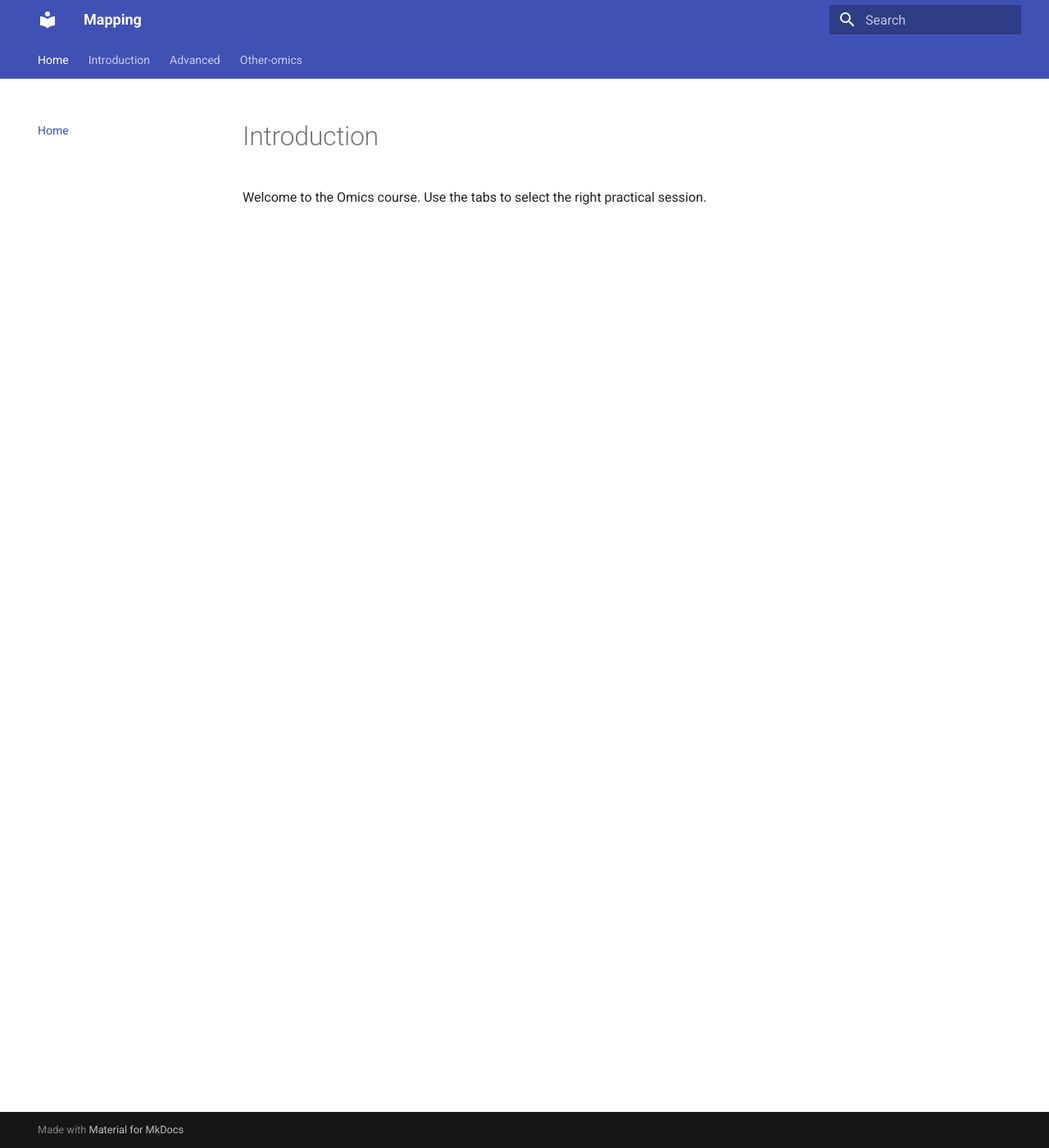
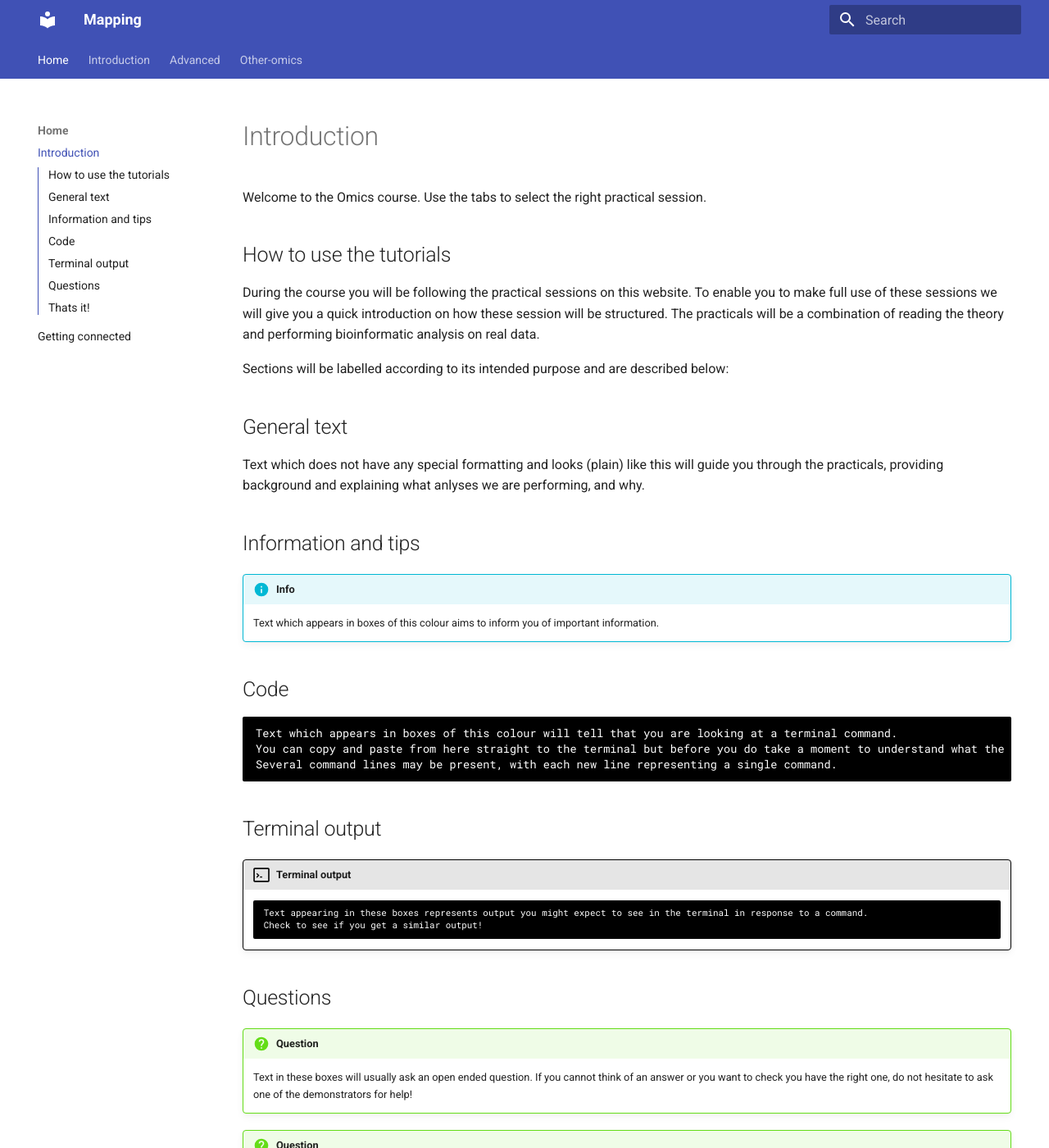
Before and after one commit to lshtm-genomics/omics-course, an MkDocs documentation site: the page built from docs/index.md, in a window 1280 px wide and 1400 px high. Shown: the whole window at 82% size. Built offline with MkDocs 1.6.1 and Material for MkDocs 9.7.7, drawn with Linux system fonts in a browser that asks for light colours; some of the changed text lies outside the part shown.

Commit message:
intro and connecting

````diff
--- a/docs/index.md
+++ b/docs/index.md
@@ -1,3 +1,49 @@
 # Introduction
 
 Welcome to the Omics course. Use the tabs to select the right practical session.
+
+## How to use the tutorials
+
+During the course you will be following the practical sessions on this website. To enable you to make full use of these sessions we will give you a quick introduction on how these session will be structured. The practicals will be a combination of reading the theory and performing bioinformatic analysis on real data.
+
+Sections will be labelled according to its intended purpose and are described below:
+
+## General text
+
+Text which does not have any special formatting and looks (plain) like this will guide you through the practicals, providing background and explaining what anlyses we are performing, and why.
+
+## Information and tips
+
+!!! info
+    Text which appears in boxes of this colour aims to inform you of important information.
+
+## Code
+
+```
+Text which appears in boxes of this colour will tell that you are looking at a terminal command.
+You can copy and paste from here straight to the terminal but before you do take a moment to understand what the command is actually doing.
+Several command lines may be present, with each new line representing a single command.
+```
+
+## Terminal output
+
+!!! terminal "Terminal output"
+    ```
+    Text appearing in these boxes represents output you might expect to see in the terminal in response to a command.
+    Check to see if you get a similar output!
+    ```
+
+## Questions
+
+!!! question
+    Text in these boxes will usually ask an open ended question. If you cannot think of an answer or you want to check you have the right one, do not hesitate to ask one of the demonstrators for help!
+
+!!! question
+    === "Question"
+    Sometimes a question has a specific answer. Click on the answer tab to see if you were right.
+    === "Answer"
+    The answer will be here
+
+## Thats it!
+
+You are now ready to progress to the tutorials. If you have any questions don't hesitate to ask one of the demonstrators for help. Good luck!
--- a/mkdocs.yml
+++ b/mkdocs.yml
@@ -31,7 +31,9 @@ extra_css:
   - stylesheets/extra.css
 
 nav:
-  - Home: index.md
+  - Home:
+    - index.md
+    - connecting.md
   - Introduction:
       - introduction/intro-to-linux.md
       - introduction/mapping.md
````
Also changed, not shown: docs/connecting.md (added, +28 -0 lines), docs/img/tiger_vnc_1.png (added), docs/img/tiger_vnc_2.png (added), 1 other file.
